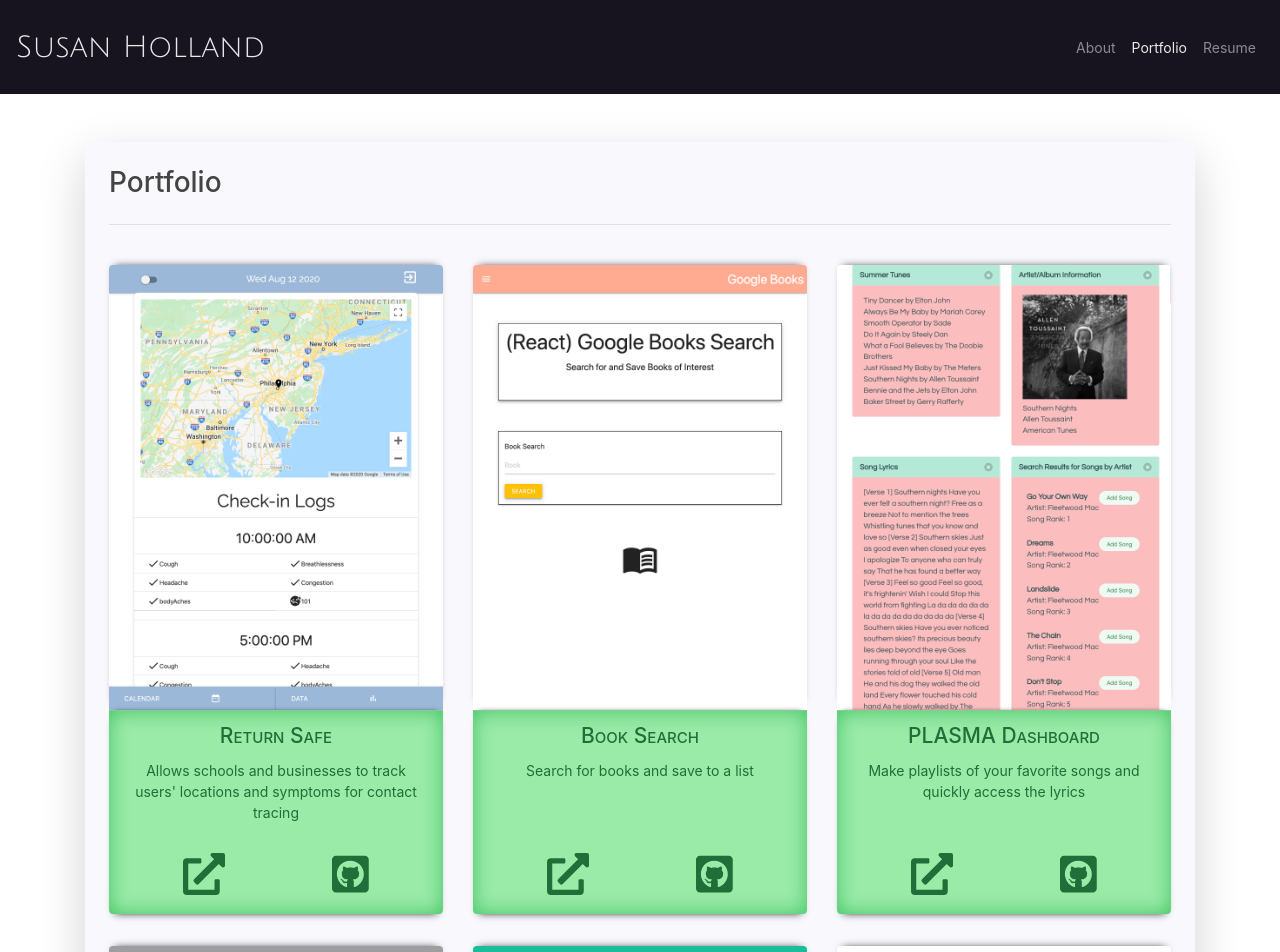
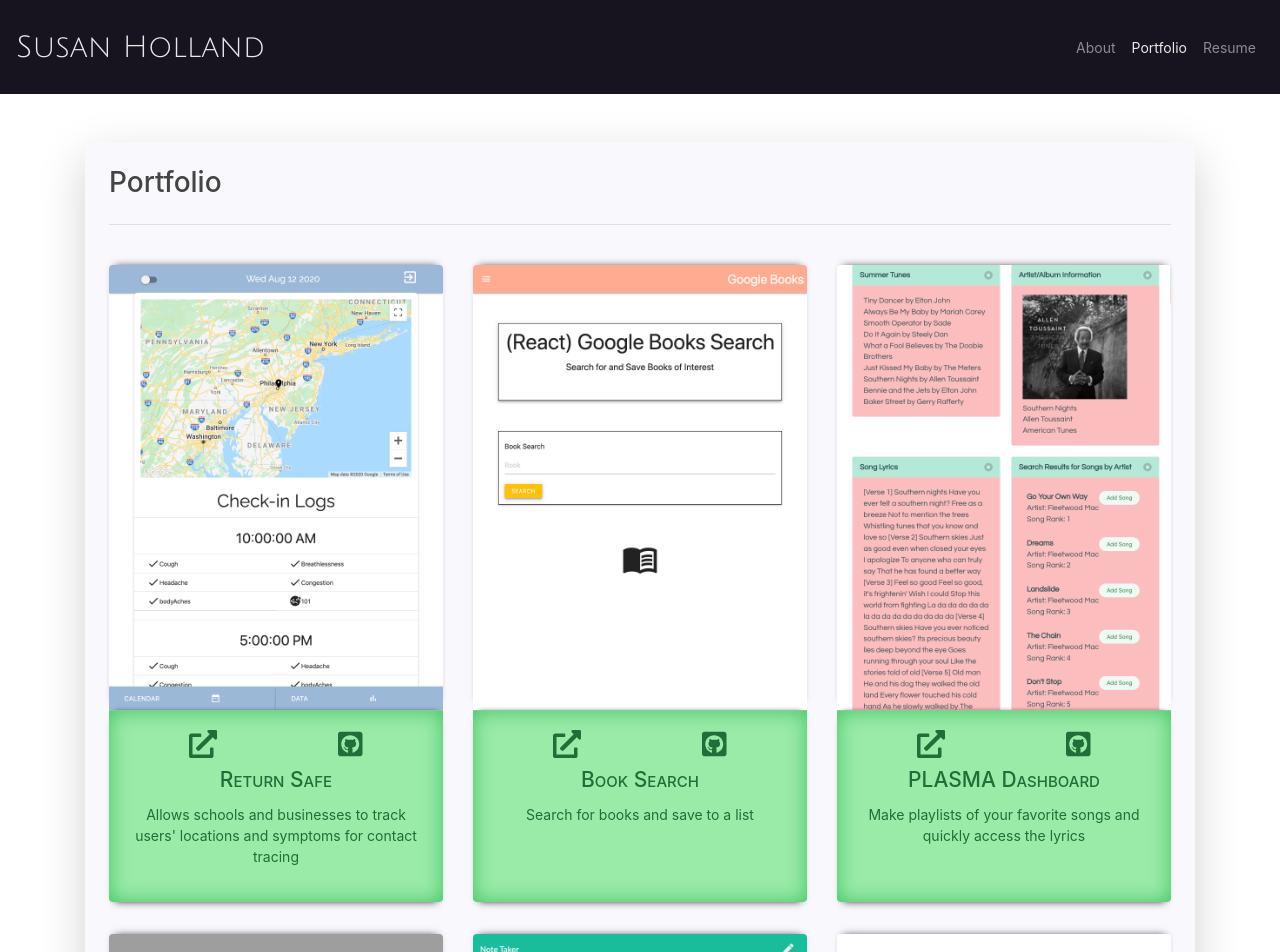
Before and after one commit to SEGH/SEGHPortfolio, a React (Create React App) app: page /portfolio in a window 1280 px wide. Shown: the top 952 px of the page. Built offline with nearby package versions, Linux system fonts and the light colour scheme; grey boxes are pictures that could not be loaded; a web font is replaced by a local one.

Commit message:
Changed footer order

```diff
--- a/src/components/PortfolioCard.js
+++ b/src/components/PortfolioCard.js
@@ -9,12 +9,12 @@
         <Card className="col-sm-6 col-lg-4 bg-light border-0 text-light py-3">
             <img src={props.image} className="card-img rounded-top" alt={props.alt} />
             <CardFooter className="rounded-bottom">
+                <div className="d-flex justify-content-around">
+                    <a href={props.deployedLink} target="_blank" title="Deployed App" className="btn"><FontAwesomeIcon icon={faExternalLinkAlt} size="2x" /></a>
+                    <a href={props.repoLink} target="_blank" title="GitHub Repo" className="btn"><FontAwesomeIcon icon={faGithubSquare} size="2x" /></a>
+                </div>
                 <h4 className="card-title text-center">{props.title}</h4>
                 <p>{props.description}</p>
-                <div className="d-flex justify-content-around">
-                    <a href={props.deployedLink} target="_blank" title="Deployed App" className="btn"><FontAwesomeIcon icon={faExternalLinkAlt} size="3x" /></a>
-                    <a href={props.repoLink} target="_blank" title="GitHub Repo" className="btn"><FontAwesomeIcon icon={faGithubSquare} size="3x" /></a>
-                </div>
             </CardFooter>
         </Card>
     );
```
